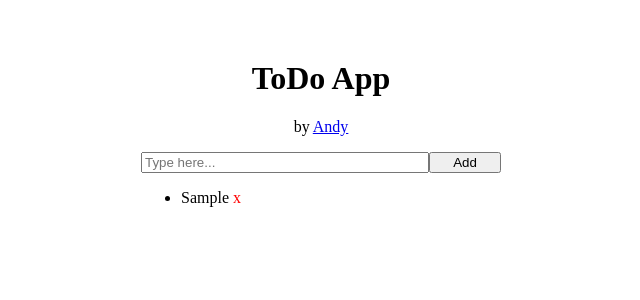
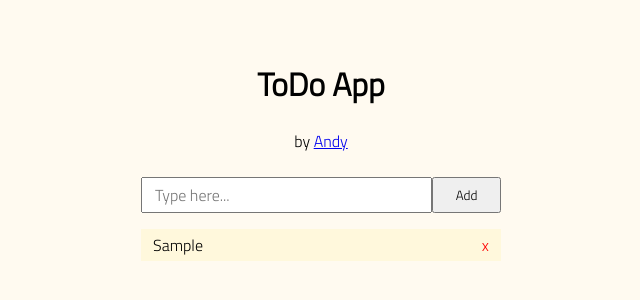
Before and after one commit to nerminDonlag/todo-app, a plain HTML site: page index.html in a window 1280 px wide. Both pictures are taken after typing "Sample" into the empty fields and a click on the button "Add". Shown: the whole page, without its empty margins (319-959 px from the left). Drawn offline with Linux system fonts and the light colour scheme; a web font is replaced by a local one.

Commit message:
additional styling

```diff
--- a/index.html
+++ b/index.html
@@ -6,6 +6,10 @@
   <meta http-equiv="X-UA-Compatible" content="IE=edge">
   <meta name="viewport" content="width=device-width, initial-scale=1.0">
   <title>ToDo App</title>
+  <link rel="preconnect" href="https://fonts.googleapis.com">
+  <link rel="preconnect" href="https://fonts.gstatic.com" crossorigin>
+  <link href="https://fonts.googleapis.com/css2?family=Redressed&family=Titillium+Web:wght@300&display=swap"
+    rel="stylesheet">
   <link rel="stylesheet" href="style.css">
   <script src="script.js" defer></script>
 </head>
--- a/style.css
+++ b/style.css
@@ -1,5 +1,7 @@
 body {
   margin-top: 60px;
+  background-color: floralwhite;
+  font-family: 'Titillium Web', Arial, Helvetica, sans-serif;
 }
 
 #container {
@@ -11,18 +13,43 @@ h1, p {
   text-align: center;
 }
 
+p {
+  margin-bottom: 24px;
+}
+
 #form {
   display: flex;
 }
 
 input {
   flex: 5;
+  font-size: medium;
+  padding: 4px 12px;
+  font-family: 'Titillium Web', Arial, Helvetica, sans-serif;
 }
 
 button {
   flex: 1;
+  font-family: 'Titillium Web', Arial, Helvetica, sans-serif;
 }
 
 .close {
   color: red;
 }
+
+ul {
+  list-style-type: none;
+  padding-left: 0px;
+}
+
+li {
+  background-color:cornsilk;
+  padding: 4px 12px;
+  overflow: hidden;
+  margin: 4px 0px;
+}
+
+span {
+  float: right;
+  cursor: pointer;
+}
```
